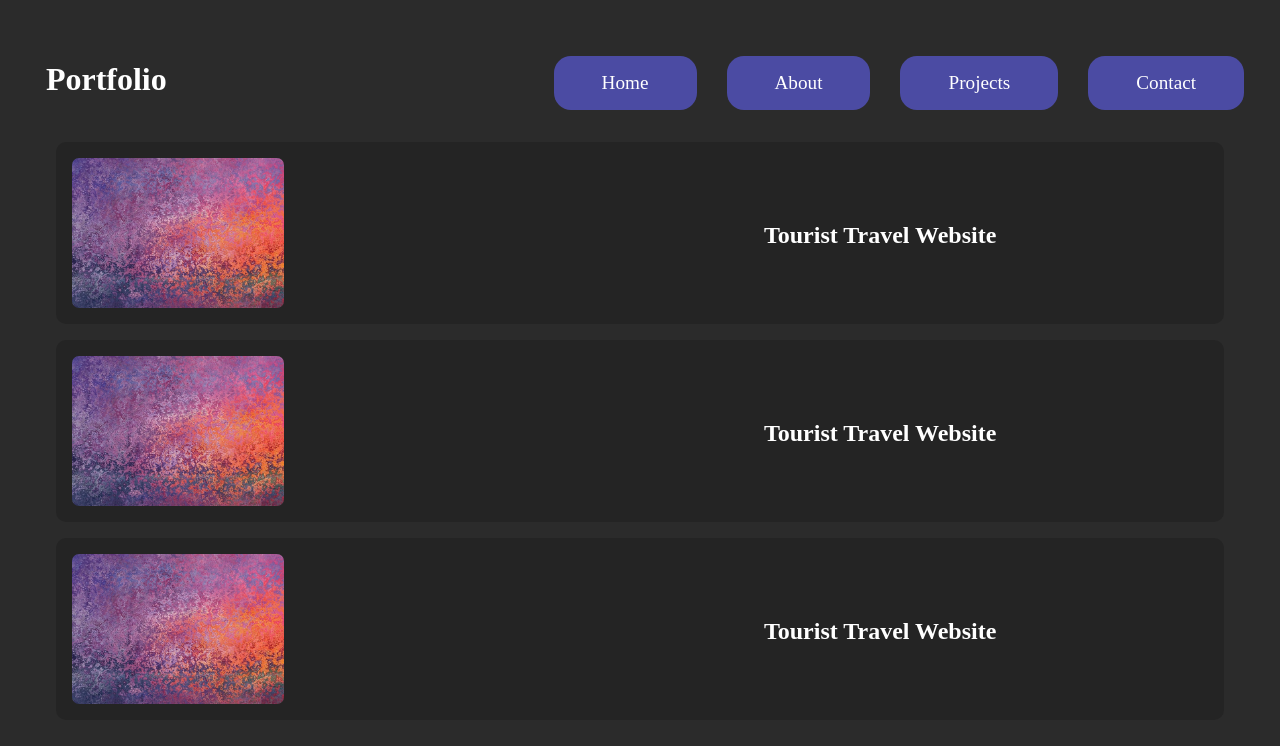
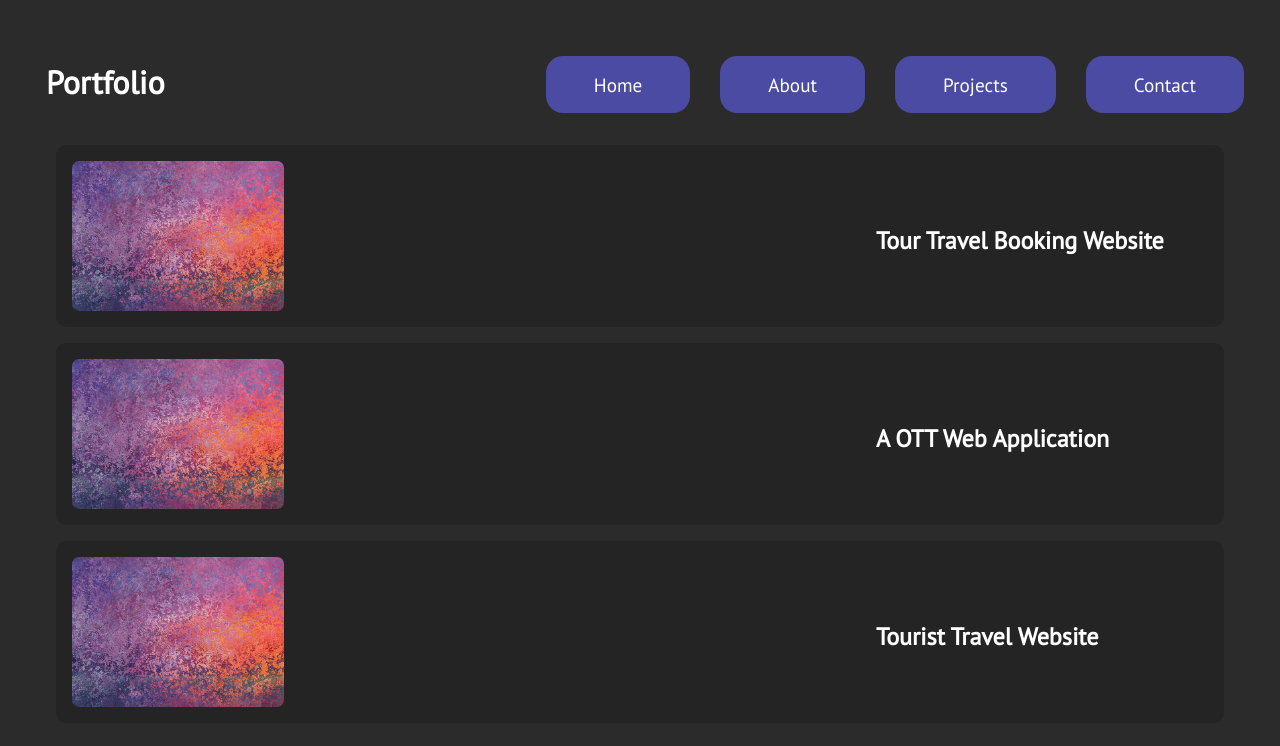
Before and after one commit to Hari-GS/my-portfolio, a React (Create React App) app in the folder my-app/: page /projects in a window 1280 px wide. Shown: the top 746 px of the page. Built offline with nearby package versions, Linux system fonts and the light colour scheme.

Commit message:
i added features to project cards

```diff
--- a/my-app/public/index.html
+++ b/my-app/public/index.html
@@ -24,6 +24,7 @@
       work correctly both with client-side routing and a non-root public URL.
       Learn how to configure a non-root public URL by running `npm run build`.
     -->
+    <link rel="stylesheet" href="https://cdnjs.cloudflare.com/ajax/libs/font-awesome/6.5.1/css/all.min.css" integrity="sha512-DTOQO9RWCH3ppGqcWaEA1BIZOC6xxalwEsw9c2QQeAIftl+Vegovlnee1c9QX4TctnWMn13TZye+giMm8e2LwA==" crossorigin="anonymous" referrerpolicy="no-referrer" />
     <title>React App</title>
   </head>
   <body>
--- a/my-app/src/App.css
+++ b/my-app/src/App.css
@@ -0,0 +1,6 @@
+@import url('https://fonts.googleapis.com/css2?family=PT+Sans&family=Poppins:wght@300&display=swap');
+
+
+*{
+    font-family: 'Poppins', sans-serif;
+}
--- a/my-app/src/Components/AboutStyles.css
+++ b/my-app/src/Components/AboutStyles.css
@@ -1,4 +1,7 @@
-body{
+@import url('https://fonts.googleapis.com/css2?family=PT+Sans&display=swap');
+
+*{
+    font-family: 'PT Sans', sans-serif;
     color: white;
 }
 
--- a/my-app/src/Components/ContactDeatails.css
+++ b/my-app/src/Components/ContactDeatails.css
@@ -1,3 +1,5 @@
+
+
 .details-list{
     padding-top: 10%;
     padding-left: 10%;
--- a/my-app/src/Components/ProjectCard.css
+++ b/my-app/src/Components/ProjectCard.css
@@ -1,3 +1,20 @@
+.title-text{
+
+    display: flex;
+    flex-direction: column;
+}
+
+.img-heading-para{
+    display: grid;
+    grid-template-columns: 1fr 1fr;
+}
+
+.links-on{
+    padding-left: 4rem;
+    padding-right: 1rem;
+    white-space: pre-wrap;
+}
+
 .img-title{
     display: flex;
 }
@@ -17,14 +34,17 @@
 }
 
 .card-on{
+    display: flex;
+    flex-direction: row;
     background-color: rgb(36, 36, 36);
-
+    margin-bottom: 1rem;
     margin-left: 3rem;
     padding-top: 1.3rem;
     padding-bottom: 0.5rem;
     border-radius: 10px;
     padding-left: 1rem;
-    margin-right: 1rem;
+    margin-right: 3rem;
+    padding-right: 0rem;
 }
 
 .card-on:hover{
@@ -51,24 +71,32 @@
 }
 
 .image-small{
+    margin-right: 7rem;
     max-height: 150px;
     transition: 0.2s;
-    border-radius: 7px;
+    border-top-left-radius: 7px;
+    border-bottom-left-radius: 7px;
+    border-top-right-radius: 7px;
+    border-bottom-right-radius: 7px;
     object-fit: cover;
+
 }
 
 .image-big{
     height: 300px;
     transition: 0.2s;
     border-radius: 7px;
-    margin-left: 3rem;
+    margin-left: 1rem;
+    margin-bottom: 1rem;
     object-fit: cover;
 }
 
 .para-on{
-    width: 350px;
-    padding-left: 17rem;
-    margin-top: -6rem;
+    width: 450px;
+    padding-left: 4rem;
+
+    margin-top: 1rem;
+    white-space: pre-wrap;
 }
 
 .para-off{
@@ -79,15 +107,22 @@
 }
 
 @media screen and (max-width:850px){
+    .links-on{
+        padding-left: 0;
+        padding-right: 0;
+        white-space: pre-wrap;
+        font-size: 14px;
+    }
+
     .image-small{
         height: 100px;
+        margin-right: 0rem;
     }
 
     .image-big{
         margin-left: 0.2rem;
-        height: 100px;
-        width: 142px;
-
+        height: 200px;
+        object-fit: cover;
     }
 
     .pro-heading-off{
@@ -109,9 +144,9 @@
     }
 
     .pro-heading-on{
-        margin-top: 2rem;
+        margin-top: 1rem;
         margin-bottom: 1rem;
-        margin-left: 2rem;
+        margin-left: 0.3rem;
         font-size: large;
     }
 
@@ -120,10 +155,11 @@
     }
 
     .para-on{
-        padding-left: 0rem;
+        margin: 0 0;
+        padding: 0 0;
         font-size: 14px;
-        padding-top: 7rem;
-        padding-right: 0rem;
+        width: 100%;
+        white-space: pre-wrap;
     }
 
     .card-on{
--- a/my-app/src/Components/ProjectCard.js
+++ b/my-app/src/Components/ProjectCard.js
@@ -13,13 +13,22 @@ const ProjectCard = (props) => {
 
     return (
       <div className={showDetails?"card-on":"card-off"} onClick={toggleDetails}>
-        <div className="img-title">
-          <img className="image-small" alt={`project ${props.heading}`} src={props.img} />
-          <h2 className={showDetails?"pro-heading-on":"pro-heading-off"}>{props.heading}</h2>
-        </div>
+          <img className={showDetails?"image-big":"image-small"} alt={`project ${props.heading}`} src={props.img} />
+
+          <div className="title-text">
+            <h2 className={showDetails?"pro-heading-on":"pro-heading-off"}>{props.heading}</h2>
+
+            {showDetails && (
+            <p className={showDetails?"para-on":"para-off"}>{props.text}</p>
+            )}
+          </div>
+
+
+
           {showDetails && (
-           <p className={showDetails?"para-on":"para-off"}>{props.text}</p>
+          <p className={showDetails?"links-on":"links-off"}>{props.links}</p>
           )}
+
         </div>
 
     );
--- a/my-app/src/Components/ProjectData.js
+++ b/my-app/src/Components/ProjectData.js
@@ -6,36 +6,21 @@ function ProjectData() {
     return (
         <div>
             <ProjectCard
-                heading="Tourist Travel Website"
-                text="Lorem Ipsum is simply dummy text of the printing and typesetting industry. Lorem Ipsum
-                has been the industry's standard dummy text ever since the 1500s, when an unknown printer
-                took a galley of type and scrambled it to make a type specimen book. It has survived not
-                only five centuries, but also the leap into electronic typesetting, remaining essentially
-                unchanged. It was popularised in the 1960s with the release Letraset sheets containing
-                Lorem Ipsum passages, and more recently with desktop publishing software like Aldus PageMaker
-                including versions of Lorem Ipsum."
+                heading="Tour Travel Booking Website"
+                text={"- Developed a tour travel  website for thanjavur (a historical city in south india) \n\n- It has capability of  booking a tour package with sign up option \n\n- My contribution to this project is 100%"}
+                links={"GitHub : xxxxxxxxxxxxxxxxxxx\nWebsite's live link : yyyyyyyyyyy"}
+                img={p1}
+            />
+               <ProjectCard
+                heading="A OTT Web Application"
+                text={"- Developed a OTT Web Application for hosting movies \n\n- It has a new business model of hosting movies directly by the production companies with profit share to App’s developer  \n\n- it has the capability of buying subscription and watching movies \n\n- My contribution to this project is 100%"}
+                links={"GitHub : xxxxxxxxxxxxxxxxxxx\nWebsite's live link : yyyyyyyyyyy"}
                 img={p1}
             />
                <ProjectCard
                 heading="Tourist Travel Website"
-                text="Lorem Ipsum is simply dummy text of the printing and typesetting industry. Lorem Ipsum
-                has been the industry's standard dummy text ever since the 1500s, when an unknown printer
-                took a galley of type and scrambled it to make a type specimen book. It has survived not
-                only five centuries, but also the leap into electronic typesetting, remaining essentially
-                unchanged. It was popularised in the 1960s with the release of Letraset sheets containing
-                Lorem Ipsum passages, and more recently with desktop publishing software like Aldus PageMaker
-                including versions of Lorem Ipsum."
-                img={p1}
-            />
-               <ProjectCard
-                heading="Tourist Travel Website"
-                text="Lorem Ipsum is simply dummy text of the printing and typesetting industry. Lorem Ipsum
-                has been the industry's standard dummy text ever since the 1500s, when an unknown printer
-                took a galley of type and scrambled it to make a type specimen book. It has survived not
-                only five centuries, but also the leap into electronic typesetting, remaining essentially
-                unchanged. It was popularised in the 1960s with the release of Letraset sheets containing
-                Lorem Ipsum passages, and more recently with desktop publishing software like Aldus PageMaker
-                including versions of Lorem Ipsum."
+                text={"- Developed a tour travel  website for thanjavur (a historical city in south india) \n\n- It has capability of  booking a tour package with sign up option \n\n- My contribution to this is 100%"}
+                links={"GitHub : xxxxxxxxxxxxxxxxxxx\nWebsite's live link : yyyyyyyyyyy"}
                 img={p1}
             />
         </div>
--- a/my-app/src/index.css
+++ b/my-app/src/index.css
@@ -1,5 +1,6 @@
 body{
 
     background-color: rgb(43, 43, 43);
+    font-size: medium;
 
 }
```
